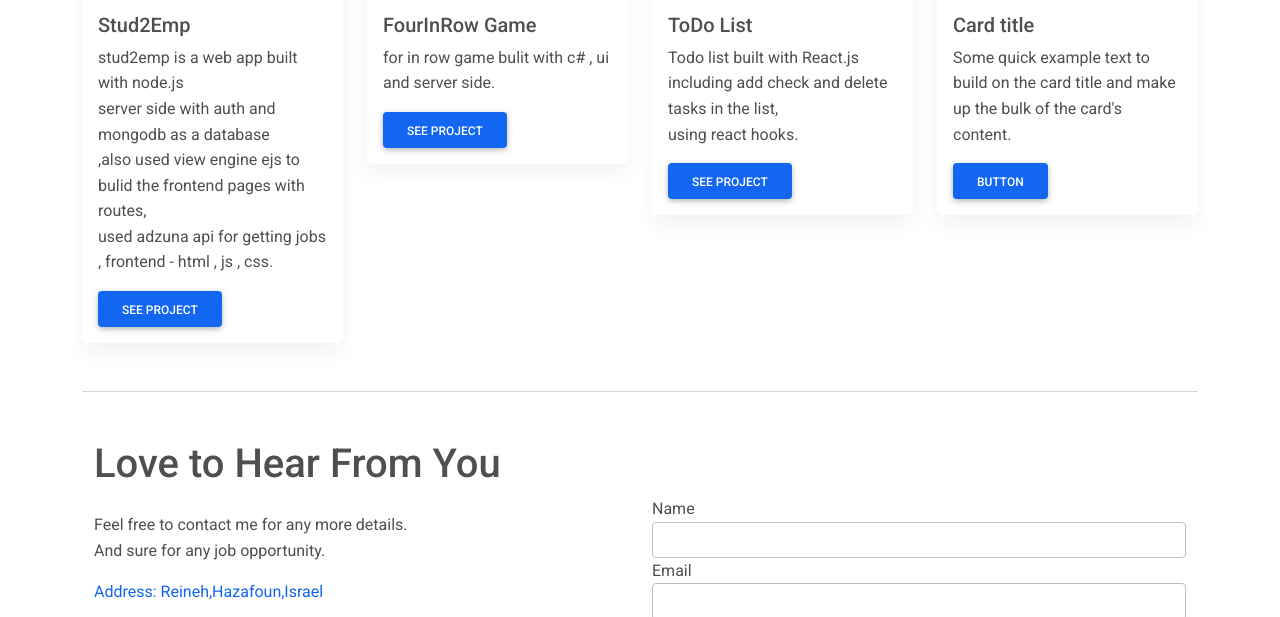
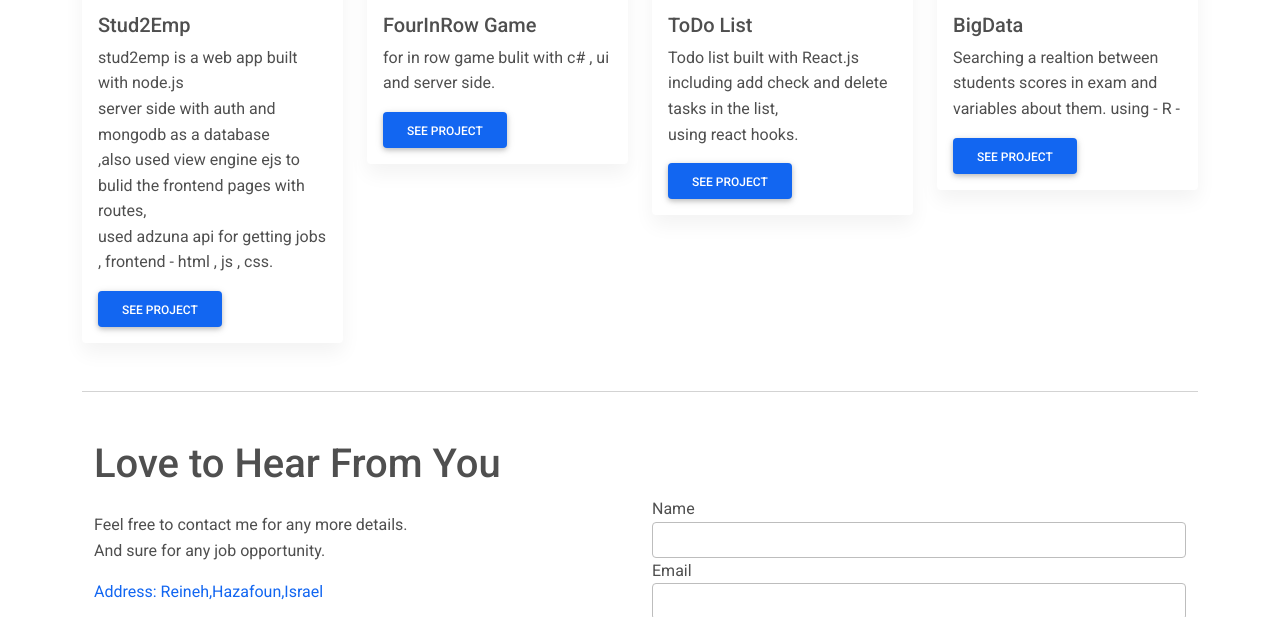
Before and after one commit to younann/myPortfolio, a website: page index.html in a window 1280 px wide. Shown: the part 1439-2056 px from the top of the page. Drawn offline with Linux system fonts and the light colour scheme.

Commit message:
updating the last project card

```diff
--- a/index.html
+++ b/index.html
@@ -185,15 +185,16 @@
           </div>
           <div class="col-md">
             <div class="card">
-              <img src="https://mdbootstrap.com/img/new/standard/nature/184.jpg" class="card-img-top" alt="..."
-                width="50" height="150" />
+              <img
+                src="https://i2.wp.com/flowingdata.com/wp-content/uploads/2011/03/rstudio-in-windows.png?fit=620%2C515&ssl=1"
+                class="card-img-top" alt="..." width="50" height="150" />
               <div class="card-body">
-                <h5 class="card-title">Card title</h5>
+                <h5 class="card-title">BigData</h5>
                 <p class="card-text">
-                  Some quick example text to build on the card title and make up the bulk of the
-                  card's content.
+                  Searching a realtion between students scores in exam and variables about them.
+                  using - R -
                 </p>
-                <a href="#!" class="btn btn-primary">Button</a>
+                <a href="https://github.com/younann/bigdata/" class="btn btn-primary">See project</a>
               </div>
             </div>
           </div>
```
